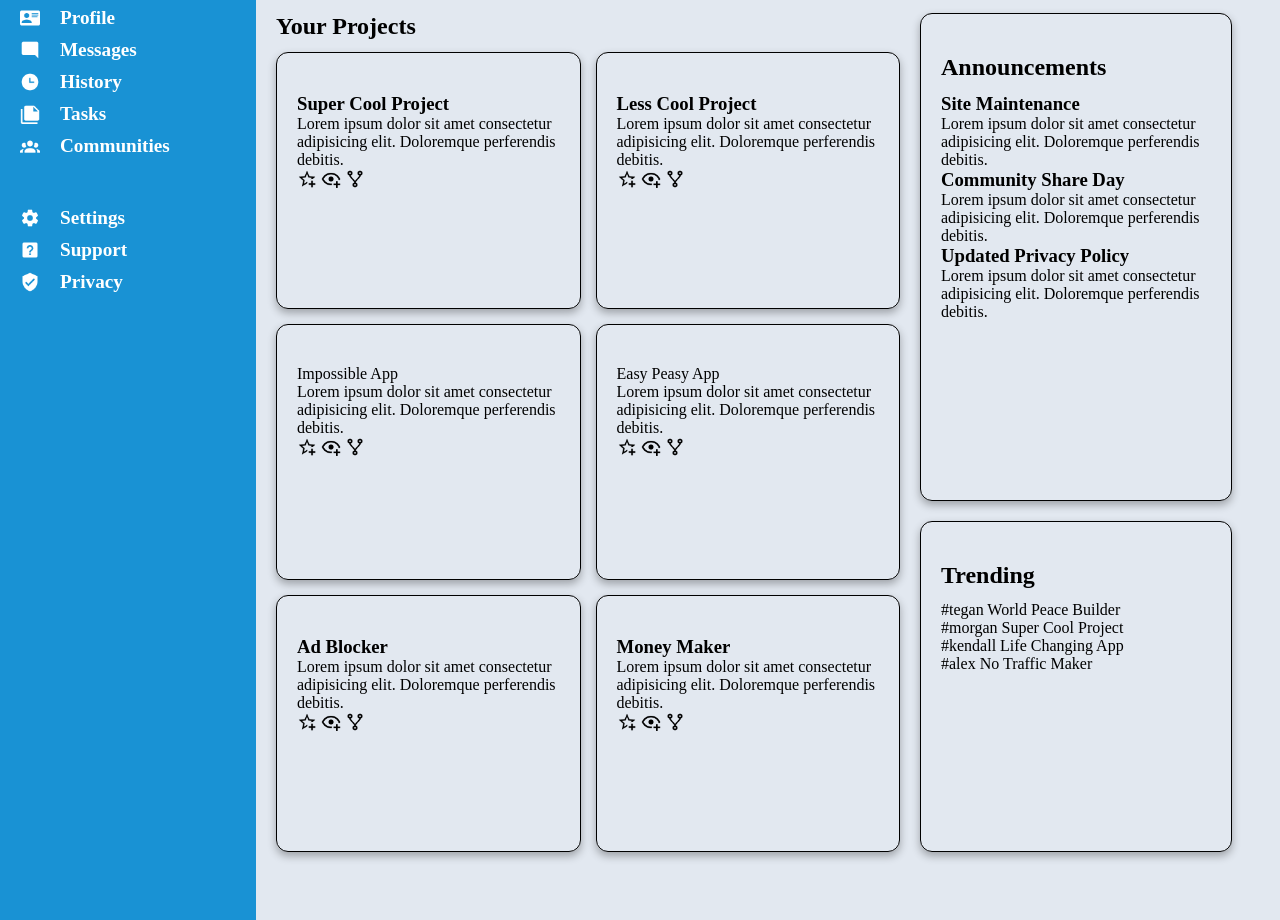
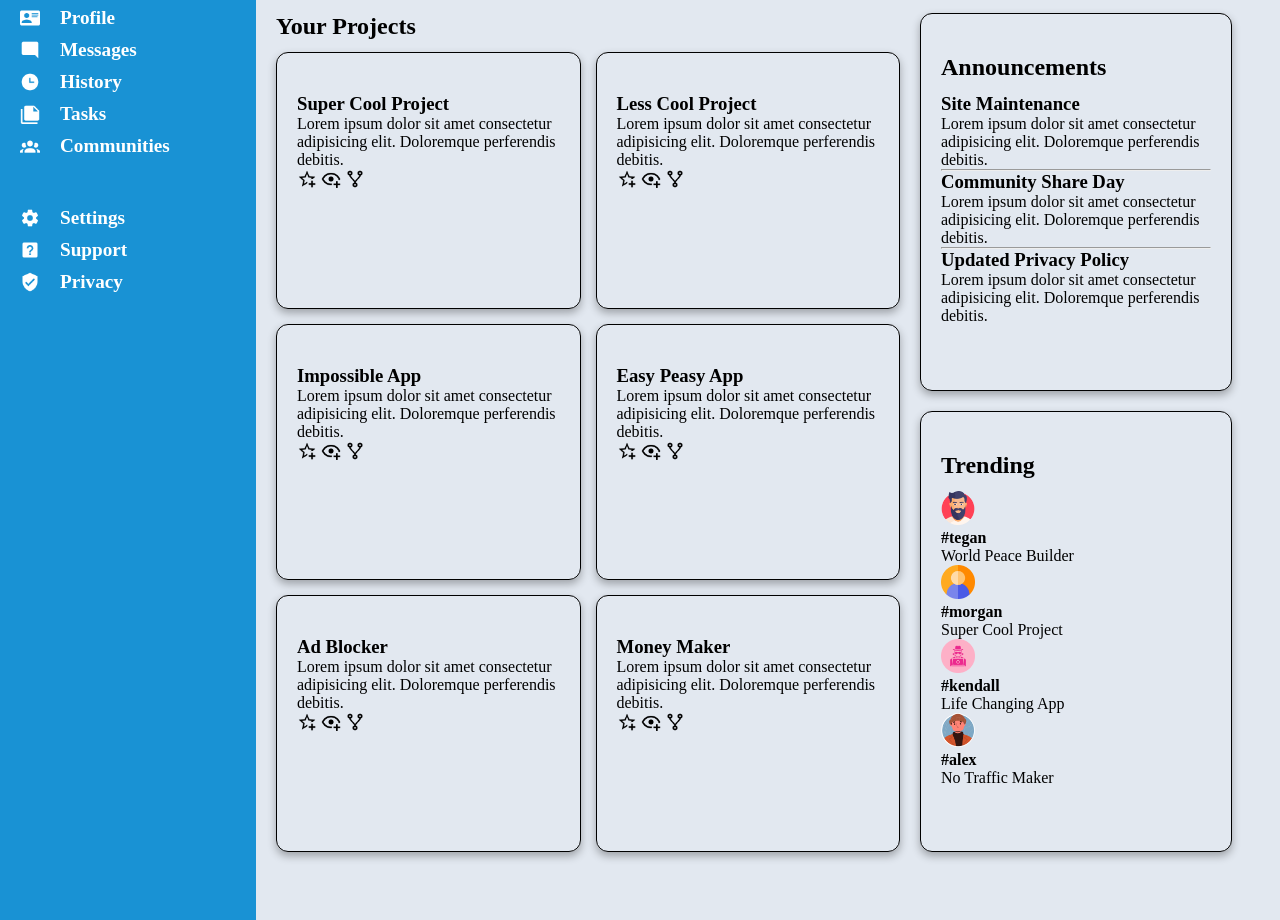
Before and after one commit to BearMix/Odin-dashboard-project, a plain HTML site: page index.html in a window 1280 px wide. Shown: the part 143-1063 px from the top of the page. Drawn offline with Linux system fonts and the light colour scheme.

Commit message:
End html

```diff
--- a/index.html
+++ b/index.html
@@ -4,13 +4,16 @@
     <meta charset="UTF-8" />
     <meta name="viewport" content="width=device-width, initial-scale=1.0" />
     <title>Dashboard</title>
+    <link rel="preconnect" href="https://fonts.googleapis.com">
+    <link rel="preconnect" href="https://fonts.gstatic.com" crossorigin>
+    <link href="https://fonts.googleapis.com/css2?family=Roboto:ital,wght@0,100;0,300;0,400;0,500;0,700;0,900;1,100;1,300;1,400;1,500;1,700;1,900&display=swap" rel="stylesheet">
     <link rel="stylesheet" href="style.css" />
   </head>
   <body>
     <div class="container">
       <div class="sidebar">
         <div class="logo-container">
-          <a href="#"><img class="logo-icon" src="./img/view-dashboard.png" alt="" />Dashboard</a>
+          <a href="#"><img class="logo-icon" src="./img/view-dashboard.png" alt="" /><p>Dashboard</p></a>
         </div>
         <ul class="sidebar-item">
           <li><a href="#"><img class="icon" src="./img/home.png" alt="" >Home</a></li>
@@ -57,7 +60,8 @@
           <div class="projects">
             <h2>Your Projects</h2>
             <div class="grid-container">
-              <div class="project-card"><h3>Super Cool Project</h3>
+              <div class="project-card">
+                <h3>Super Cool Project</h3>
                 <p>Lorem ipsum dolor sit amet consectetur adipisicing elit. Doloremque perferendis debitis.</p>
                 <span>
                   <img class="main-icon" src="./img/star-plus-outline.png" alt="">
@@ -65,7 +69,8 @@
                   <img class="main-icon" src="./img/source-fork.png" alt="">
                 </span>
               </div>
-              <div class="project-card"><h3>Less Cool Project </h3>
+              <div class="project-card">
+                <h3>Less Cool Project</h3>
                 <p>Lorem ipsum dolor sit amet consectetur adipisicing elit. Doloremque perferendis debitis.</p>
                 <span>
                   <img class="main-icon" src="./img/star-plus-outline.png" alt="">
@@ -73,7 +78,8 @@
                   <img class="main-icon" src="./img/source-fork.png" alt="">
                 </span>
               </div>
-              <div class="project-card">Impossible App
+              <div class="project-card">
+                <h3>Impossible App</h3>
                 <p>Lorem ipsum dolor sit amet consectetur adipisicing elit. Doloremque perferendis debitis.</p>
                 <span>
                   <img class="main-icon" src="./img/star-plus-outline.png" alt="">
@@ -81,7 +87,8 @@
                   <img class="main-icon" src="./img/source-fork.png" alt="">
                 </span>
               </div>
-              <div class="project-card">Easy Peasy App
+              <div class="project-card">
+                <h3>Easy Peasy App</h3>
                 <p>Lorem ipsum dolor sit amet consectetur adipisicing elit. Doloremque perferendis debitis.</p>
                 <span>
                   <img class="main-icon" src="./img/star-plus-outline.png" alt="">
@@ -89,7 +96,8 @@
                   <img class="main-icon" src="./img/source-fork.png" alt="">
                 </span>
               </div>
-              <div class="project-card"><h3>Ad Blocker</h3>
+              <div class="project-card">
+                <h3>Ad Blocker</h3>
                 <p>Lorem ipsum dolor sit amet consectetur adipisicing elit. Doloremque perferendis debitis.</p>
                 <span>
                   <img class="main-icon" src="./img/star-plus-outline.png" alt="">
@@ -97,7 +105,8 @@
                   <img class="main-icon" src="./img/source-fork.png" alt="">
                 </span>
               </div>
-              <div class="project-card"><h3>Money Maker</h3>
+              <div class="project-card">
+                <h3>Money Maker</h3>
                 <p>Lorem ipsum dolor sit amet consectetur adipisicing elit. Doloremque perferendis debitis.</p>
                 <span>
                   <img class="main-icon" src="./img/star-plus-outline.png" alt="">
@@ -109,25 +118,64 @@
           </div>
           <div class="announcements">
             <h2>Announcements</h2>
-            <div>
-              <div class="announcement"><h3>Site Maintenance</h3>
+            <div class="announcements-group">
+              <div class="announcement">
+                <h3>Site Maintenance</h3>
                 <p>Lorem ipsum dolor sit amet consectetur adipisicing elit. Doloremque perferendis debitis.</p>
               </div>
-              <div class="announcement"><h3>Community Share Day</h3>
+              <hr>
+              <div class="announcement">
+                <h3>Community Share Day</h3>
                 <p>Lorem ipsum dolor sit amet consectetur adipisicing elit. Doloremque perferendis debitis.
                 </p>
               </div>
-              <div class="announcement"><h3>Updated Privacy Policy</h3>
+              <hr>
+              <div class="announcement">
+                <h3>Updated Privacy Policy</h3>
                 <p>Lorem ipsum dolor sit amet consectetur adipisicing elit. Doloremque perferendis debitis.</p>
               </div>
             </div>
           </div>
           <div class="trending">
             <h2>Trending</h2>
-            <div class="trend">#tegan World Peace Builder</div>
-            <div class="trend">#morgan Super Cool Project</div>
-            <div class="trend">#kendall Life Changing App</div>
-            <div class="trend">#alex No Traffic Maker</div>
+            <div class="trending-group">
+              <div class="trend">
+                <div class="photo">
+                  <img class="small-user-avatar" src="./img/man1.png" alt="User Avatar" />
+                </div>
+                <div class="hash">
+                  <span>#tegan</span>
+                  <p>World Peace Builder</p>
+                </div>
+              </div>
+              <div class="trend">
+                <div class="photo">
+                  <img class="small-user-avatar" src="./img/user.png" alt="User Avatar" />
+                </div>
+                <div class="hash">
+                  <span>#morgan</span>
+                  <p>Super Cool Project</p>
+                </div>
+              </div>
+              <div class="trend">
+                <div class="photo">
+                  <img class="small-user-avatar" src="./img/hacker.png" alt="User Avatar" />
+                </div>
+                <div class="hash">
+                  <span>#kendall</span>
+                  <p>Life Changing App</p>
+                </div>
+              </div>
+              <div class="trend">
+                <div class="photo">
+                  <img class="small-user-avatar" src="./img/man.png" alt="User Avatar" />
+                </div>
+                <div class="hash">
+                  <span>#alex</span>
+                  <p>No Traffic Maker</p>
+                </div>
+              </div>
+            </div>
           </div>
         </div>
       </div>
```
